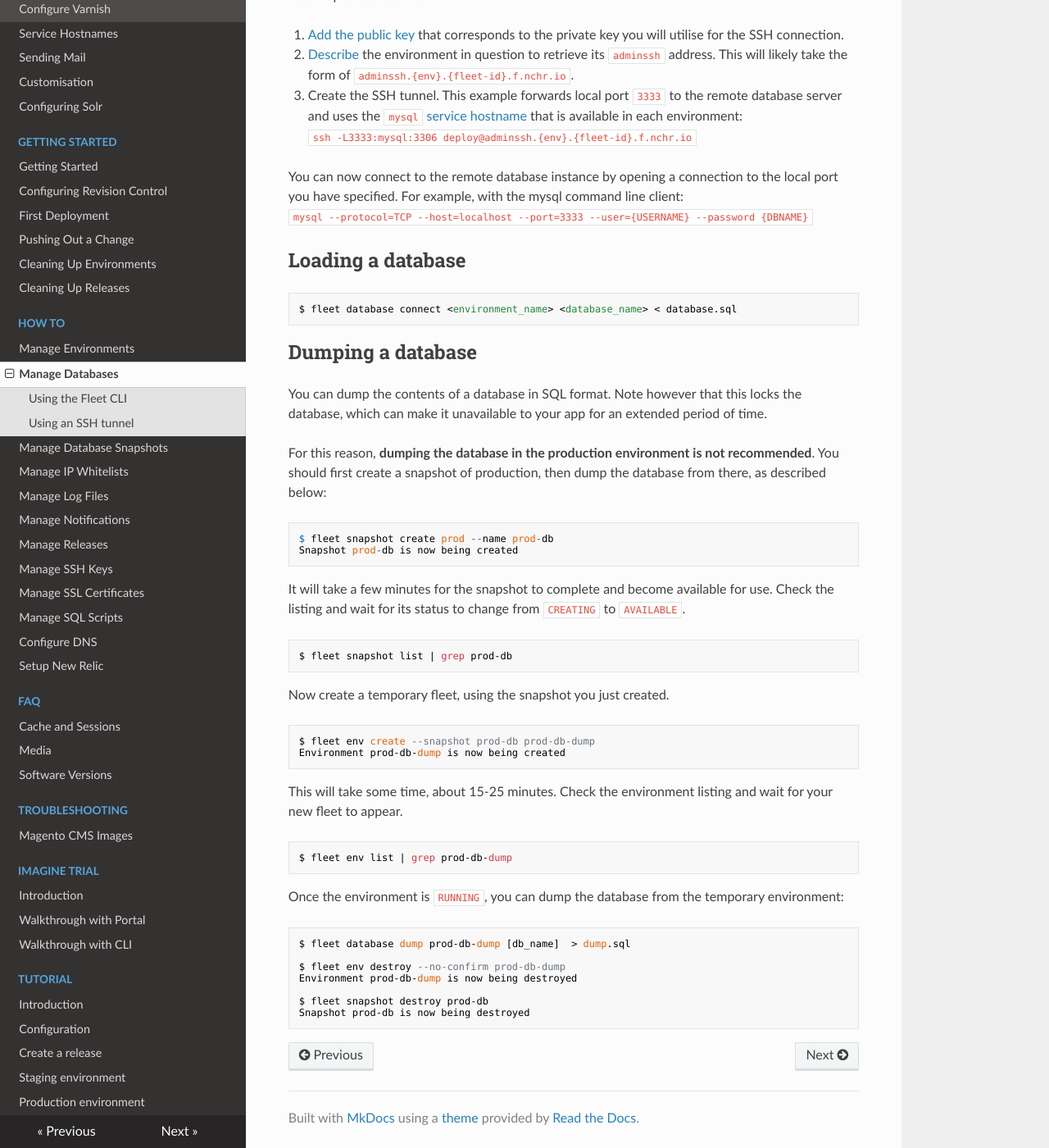
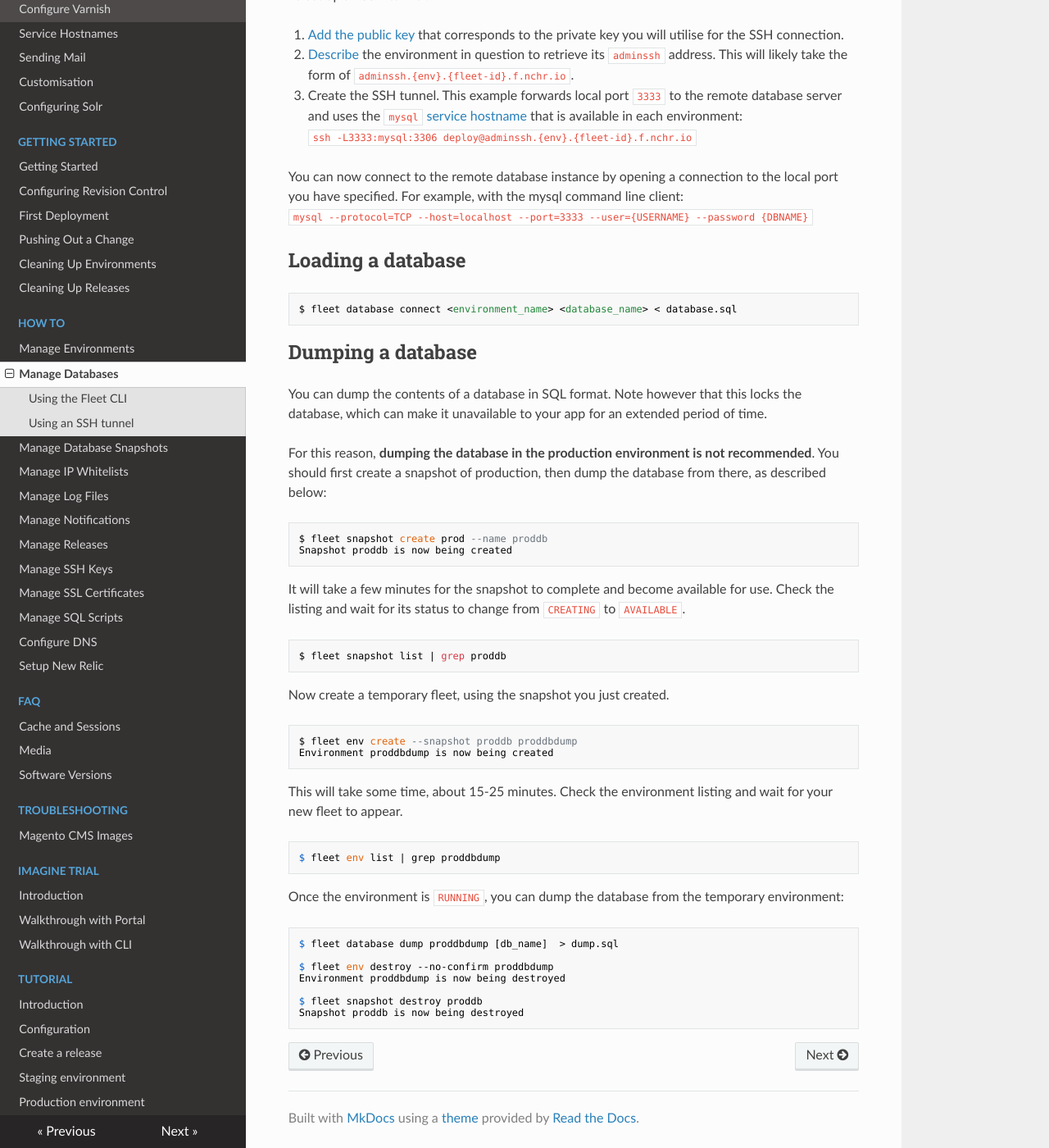
Before and after one commit to anchor/fleet-magento-docs, an MkDocs documentation site: the page built from docs/how-to/manage-databases.md, in a window 1280 px wide and 1400 px high, scrolled down 822 px. Shown: the whole window at 82% size. Built offline with MkDocs 1.6.1, drawn with Linux system fonts in a browser that asks for light colours; nearby versions of some CDN libraries; old or Windows-style settings are respelled for this version of MkDocs.

Commit message:
Remove example from docs showing dashes in environments

````diff
--- a/docs/how-to/manage-databases.md
+++ b/docs/how-to/manage-databases.md
@@ -71,8 +71,8 @@ recommended**. You should first create a snapshot of production, then dump the
 database from there, as described below:
 
 ```
-$ fleet snapshot create prod --name prod-db
-Snapshot prod-db is now being created
+$ fleet snapshot create prod --name proddb
+Snapshot proddb is now being created
 ```
 
 It will take a few minutes for the snapshot to complete and become available
@@ -80,31 +80,31 @@ for use. Check the listing and wait for its status to change from `CREATING` to
 `AVAILABLE`.
 
 ```
-$ fleet snapshot list | grep prod-db
+$ fleet snapshot list | grep proddb
 ```
 
 Now create a temporary fleet, using the snapshot you just created.
 ```
-$ fleet env create --snapshot prod-db prod-db-dump
-Environment prod-db-dump is now being created
+$ fleet env create --snapshot proddb proddbdump
+Environment proddbdump is now being created
 ```
 
 This will take some time, about 15-25 minutes. Check the environment listing
 and wait for your new fleet to appear.
 
 ```
-$ fleet env list | grep prod-db-dump
+$ fleet env list | grep proddbdump
 ```
 
 Once the environment is `RUNNING`, you can dump the database from the temporary
 environment:
 
 ```
-$ fleet database dump prod-db-dump [db_name]  > dump.sql
+$ fleet database dump proddbdump [db_name]  > dump.sql
 
-$ fleet env destroy --no-confirm prod-db-dump
-Environment prod-db-dump is now being destroyed
+$ fleet env destroy --no-confirm proddbdump
+Environment proddbdump is now being destroyed
 
-$ fleet snapshot destroy prod-db
-Snapshot prod-db is now being destroyed
+$ fleet snapshot destroy proddb
+Snapshot proddb is now being destroyed
 ```
````
